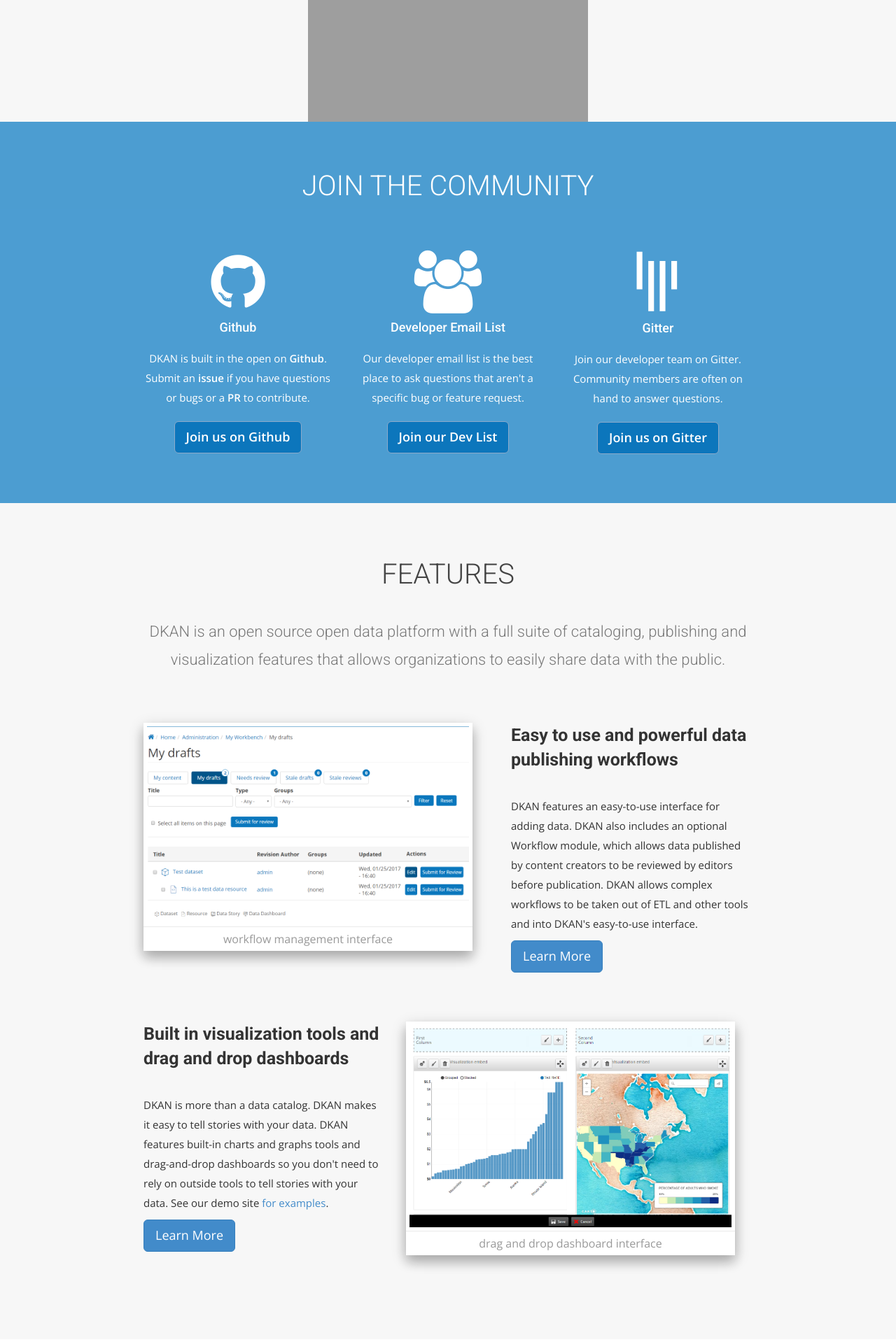
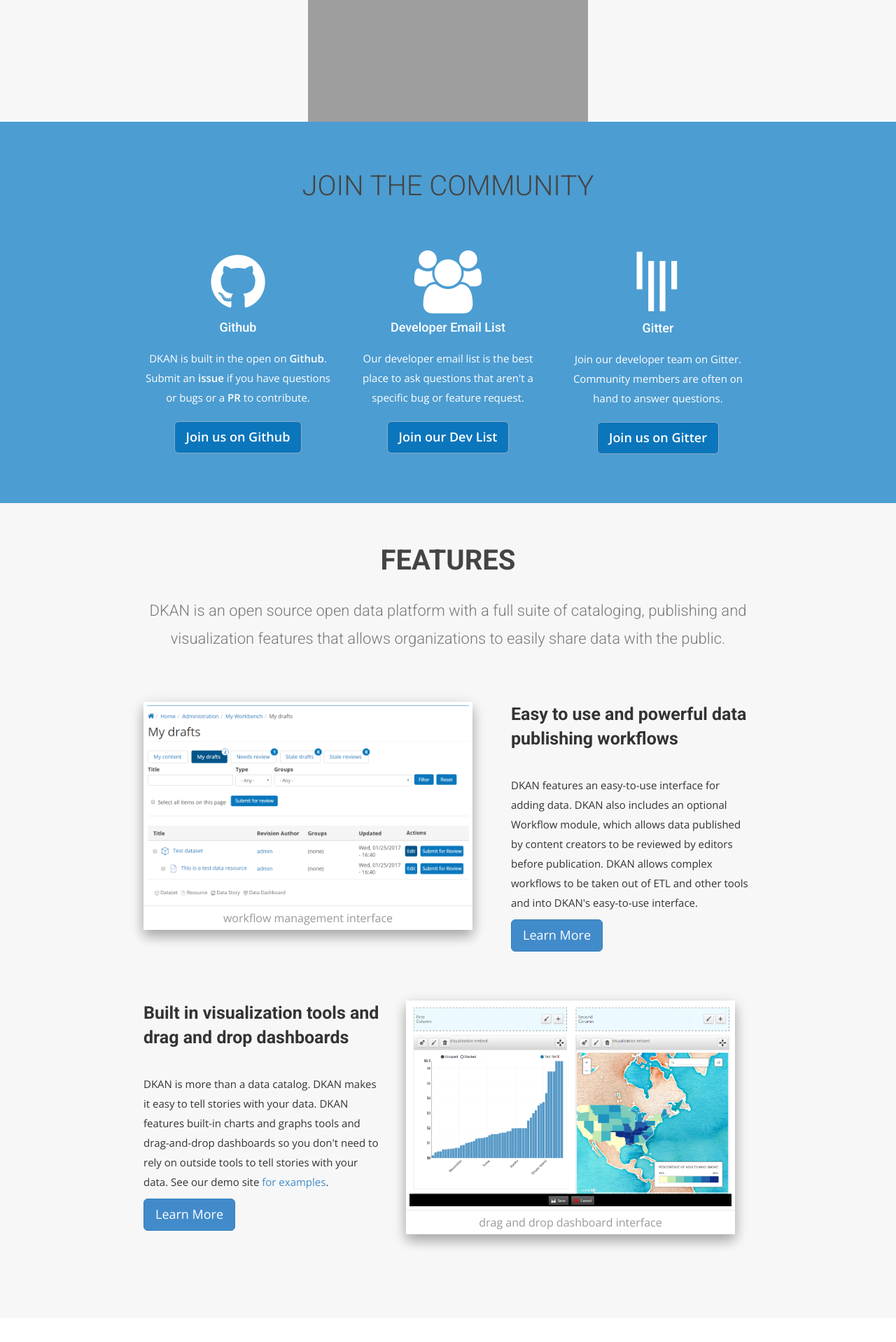
Before and after one commit to GetDKAN/GetDKAN.com, a Jekyll site: the page built from index.html, in a window 1280 px wide. Shown: the part 718-2636 px from the top of the page at 70% size. Built offline with Jekyll 4.4.1, drawn with Linux system fonts in a browser that asks for light colours; nearby versions of some CDN libraries; some web fonts are replaced.

Commit message:
Update dkan.css

```diff
--- a/css/dkan.css
+++ b/css/dkan.css
@@ -274,11 +274,7 @@
 #count .row {
   text-align: center;
 }
-#partners h2,
-#updates h2,
-#count h2,
-#portfolio h2,
-#service h2 {
+h2 {
     color: #444;
     font-family: 'Roboto', sans-serif;
     font-weight: 300;
```
